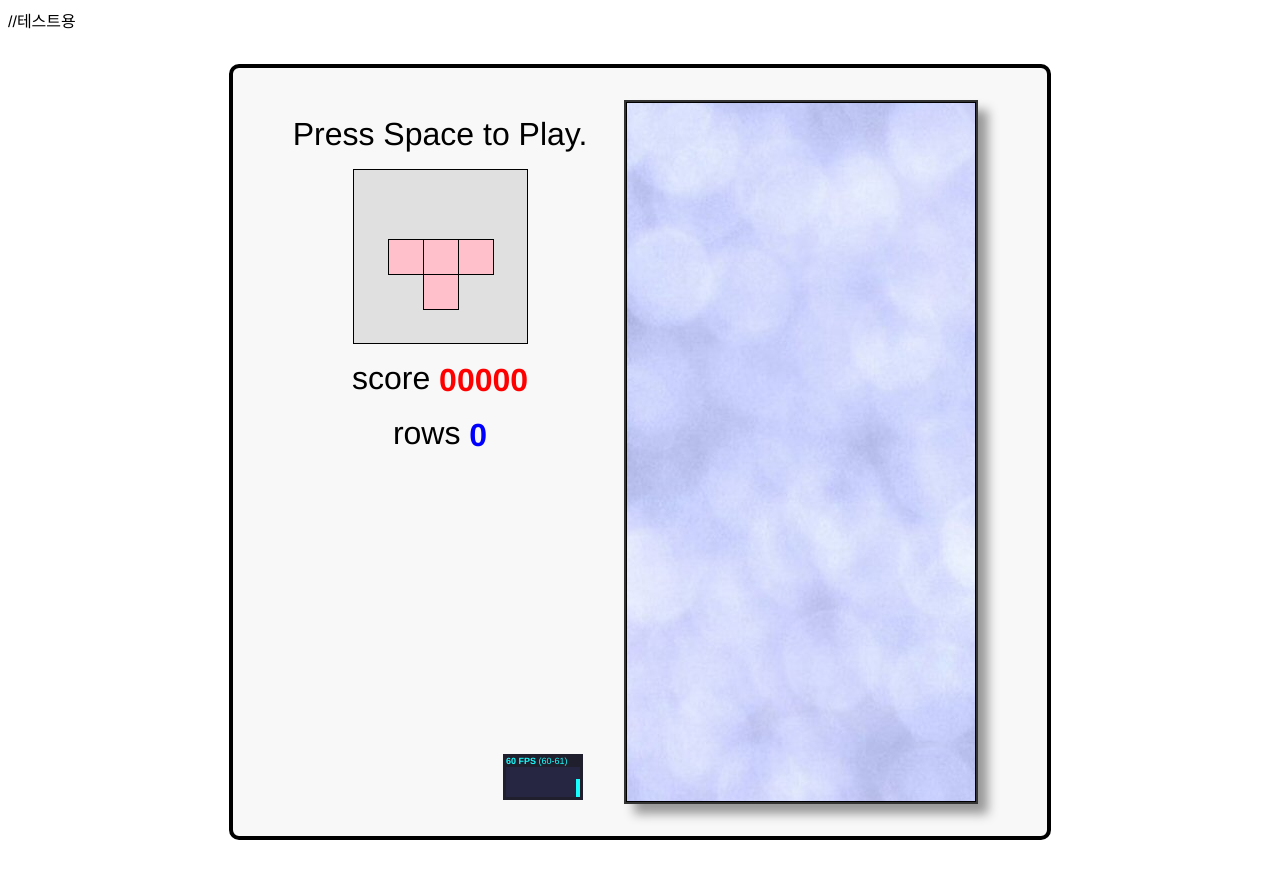
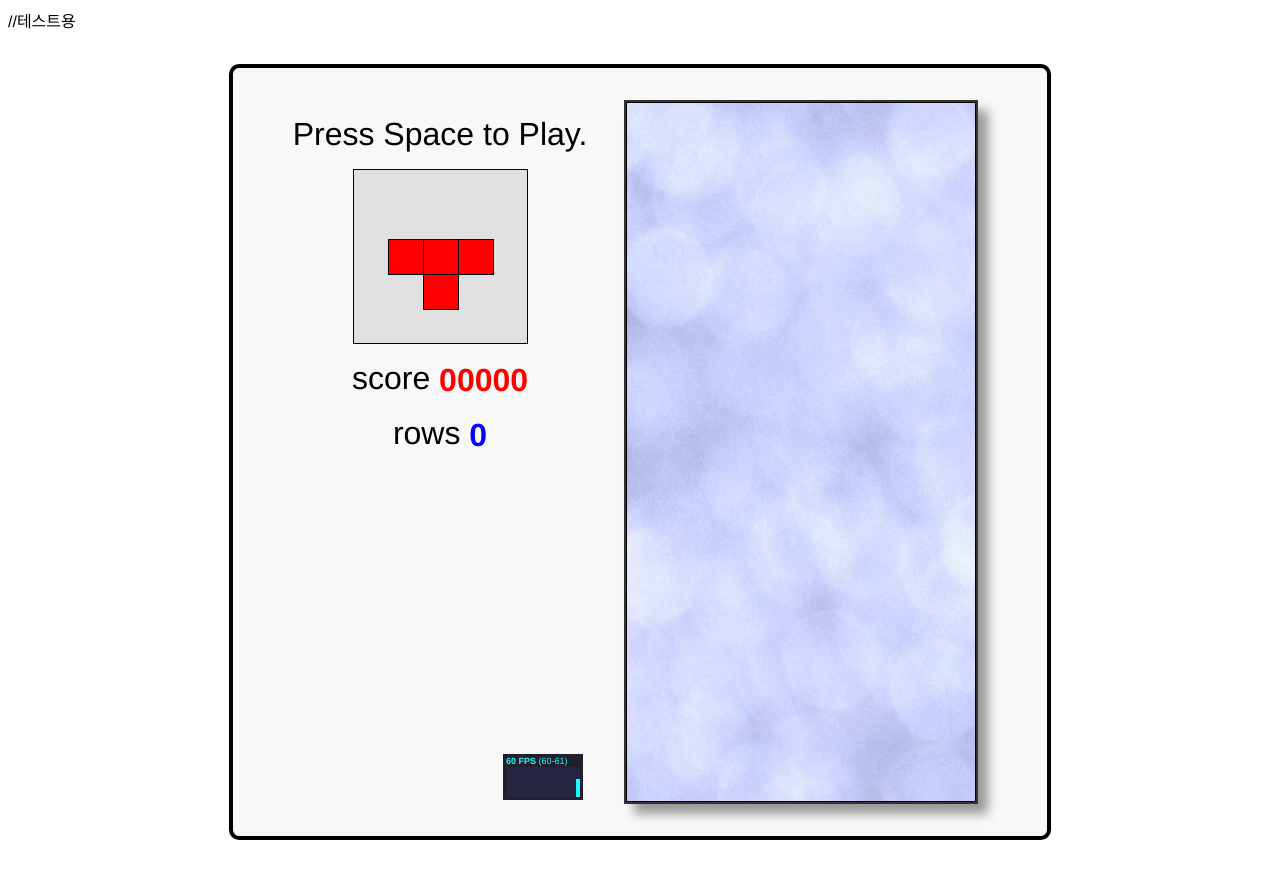
Before and after one commit to KwonYemin/Open-Source-Team-7, a plain HTML site: page javascript-tetris-master2/javascript-tetris-master/index.html in a window 1280 px wide. Drawn offline with Linux system fonts and the light colour scheme.

Commit message:
TEST (change block color all red)

```diff
--- a/javascript-tetris-master2/javascript-tetris-master/index.html
+++ b/javascript-tetris-master2/javascript-tetris-master/index.html
@@ -113,13 +113,13 @@
     //
     //-------------------------------------------------------------------------
 
-    var i = { size: 4, blocks: [0x0F00, 0x2222, 0x00F0, 0x4444], color: 'pink'   };
-    var j = { size: 3, blocks: [0x44C0, 0x8E00, 0x6440, 0x0E20], color: 'pink'   };
-    var l = { size: 3, blocks: [0x4460, 0x0E80, 0xC440, 0x2E00], color: 'pink' };
-    var o = { size: 2, blocks: [0xCC00, 0xCC00, 0xCC00, 0xCC00], color: 'pink' };
-    var s = { size: 3, blocks: [0x06C0, 0x8C40, 0x6C00, 0x4620], color: 'pink'  };
-    var t = { size: 3, blocks: [0x0E40, 0x4C40, 0x4E00, 0x4640], color: 'pink' };
-    var z = { size: 3, blocks: [0x0C60, 0x4C80, 0xC600, 0x2640], color: 'pink'    };
+    var i = { size: 4, blocks: [0x0F00, 0x2222, 0x00F0, 0x4444], color: 'red'   };
+    var j = { size: 3, blocks: [0x44C0, 0x8E00, 0x6440, 0x0E20], color: 'red'   };
+    var l = { size: 3, blocks: [0x4460, 0x0E80, 0xC440, 0x2E00], color: 'red' };
+    var o = { size: 2, blocks: [0xCC00, 0xCC00, 0xCC00, 0xCC00], color: 'red' };
+    var s = { size: 3, blocks: [0x06C0, 0x8C40, 0x6C00, 0x4620], color: 'red'  };
+    var t = { size: 3, blocks: [0x0E40, 0x4C40, 0x4E00, 0x4640], color: 'red' };
+    var z = { size: 3, blocks: [0x0C60, 0x4C80, 0xC600, 0x2640], color: 'red'    };
 
     //------------------------------------------------
     // do the bit manipulation and iterate through each
```
